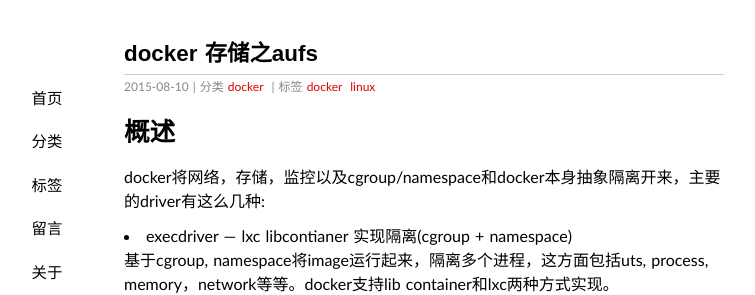
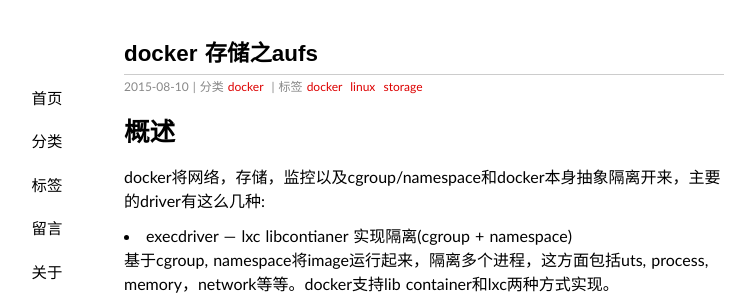
Before and after one commit to froghui/froghui.github.io, a Jekyll site: the page built from _posts/2015-08-10-docker-aufs.md, in a window 1280 px wide and 900 px high. Shown: the top 295 px of the window, without its empty margins (216-971 px from the left). Built offline with Jekyll 4.4.1, drawn with Linux system fonts in a browser that asks for light colours; Markdown is read by kramdown in place of the engine named in the settings.

Commit message:
minor changes 2

```diff
--- a/_posts/2015-08-10-docker-aufs.md
+++ b/_posts/2015-08-10-docker-aufs.md
@@ -3,7 +3,7 @@ layout: post
 title:  "docker 存储之aufs"
 date:   2015-08-10 11:33:25
 categories: docker
-tags: docker linux
+tags: docker linux storage
 ---
 概述
 ========
```
Also changed, not shown: _posts/2015-09-10-mini-container.md (+1 -1 lines).
